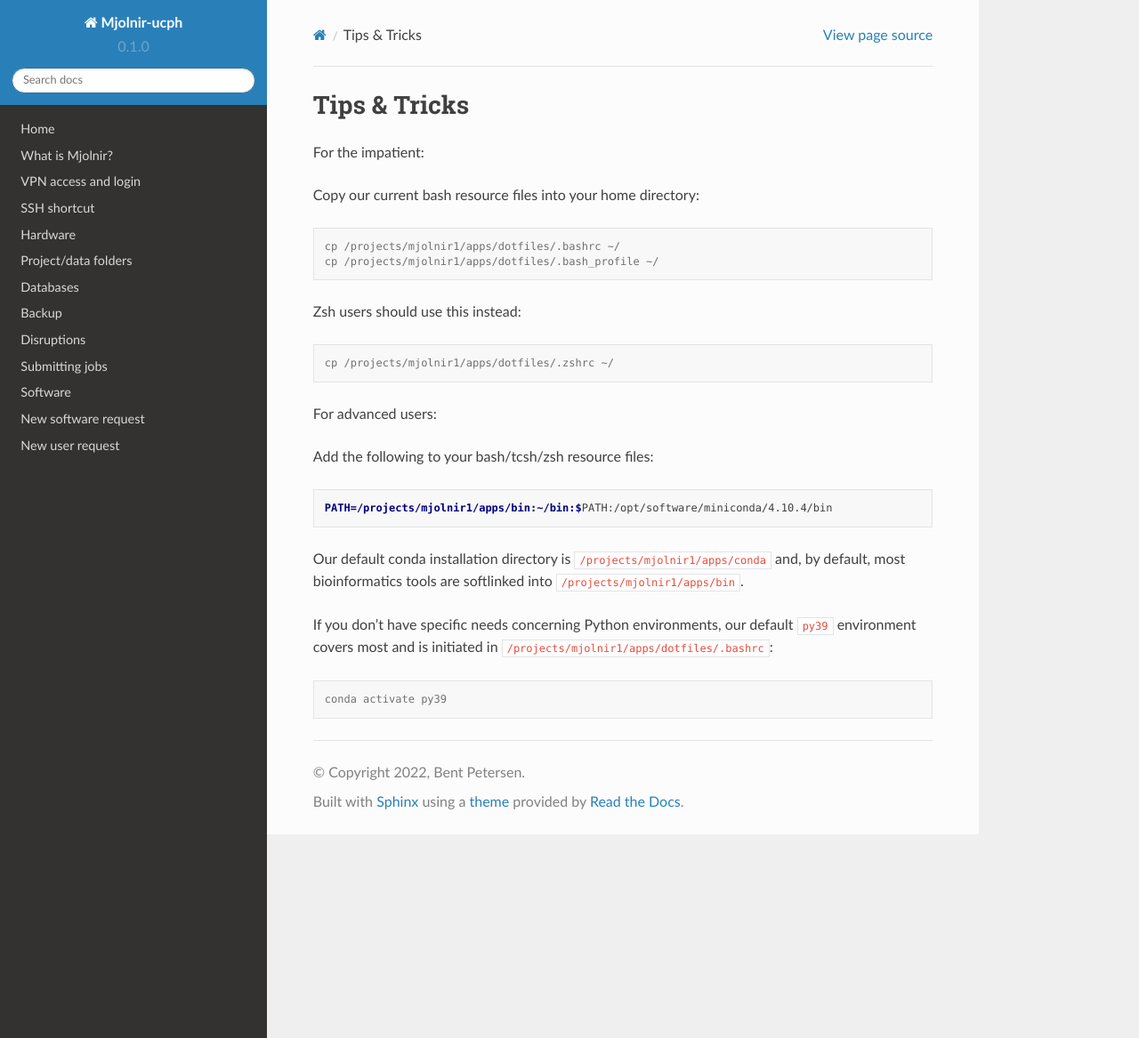
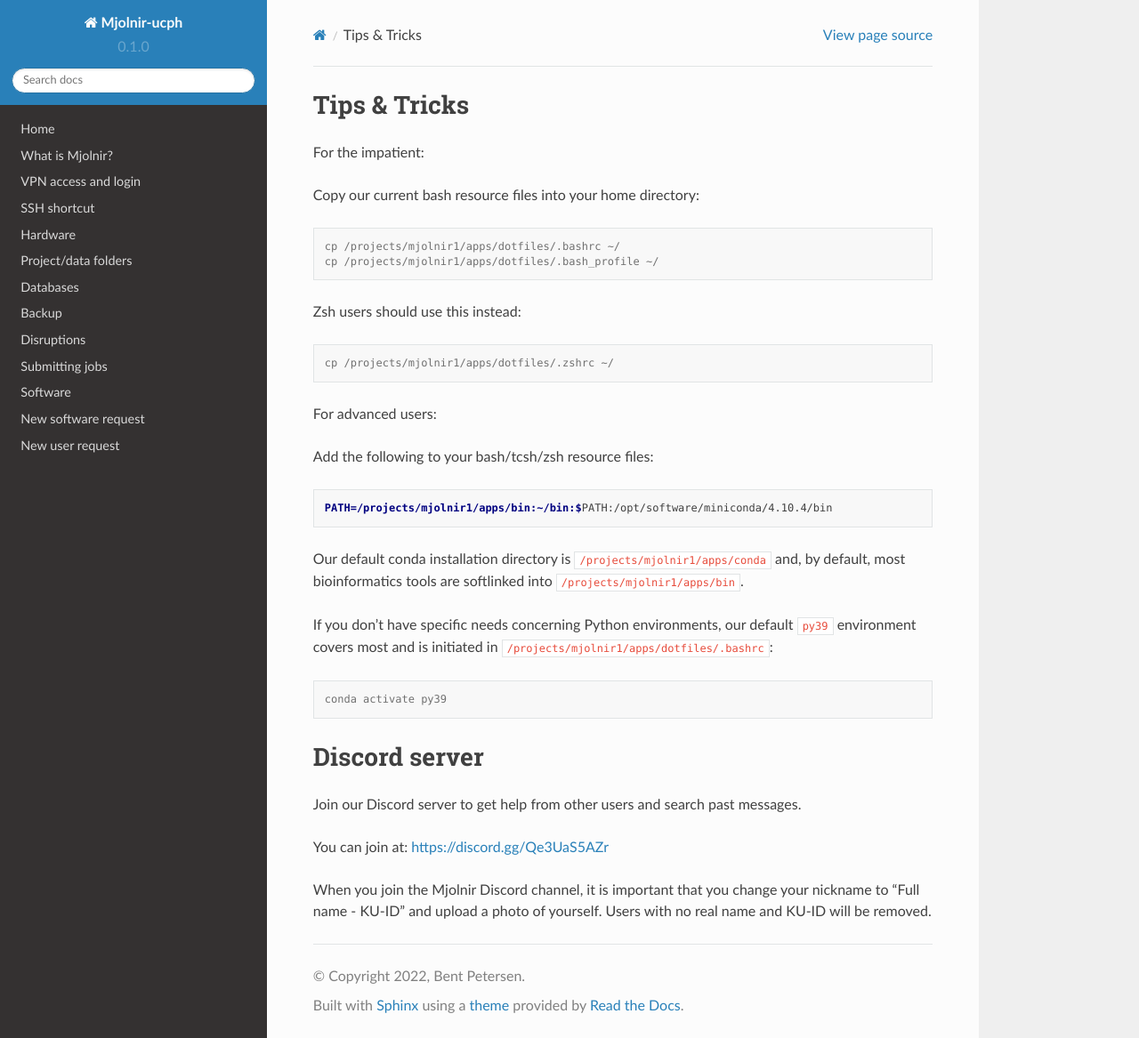
Before and after one commit to bentpetersendk/mjolnir_ucph, a Sphinx documentation site: the page built from docs/source/tips.rst, in a window 1280 px wide and 1167 px high. Shown: the whole window at 89% size. Built offline with Sphinx 7.4.7 and the Read the Docs theme 2.0.0, drawn with Linux system fonts in a browser that asks for light colours.

Commit message:
Update tips.rst

```diff
--- a/docs/source/tips.rst
+++ b/docs/source/tips.rst
@@ -30,3 +30,11 @@ If you don't have specific needs concerning Python environments, our default ``p
 .. code-block:: console
 
     conda activate py39
+
+Discord server
+=====
+Join our Discord server to get help from other users and search past messages.
+
+You can join at: https://discord.gg/Qe3UaS5AZr
+
+When you join the Mjolnir Discord channel, it is important that you change your nickname to "Full name - KU-ID" and upload a photo of yourself. Users with no real name and KU-ID will be removed.
```
